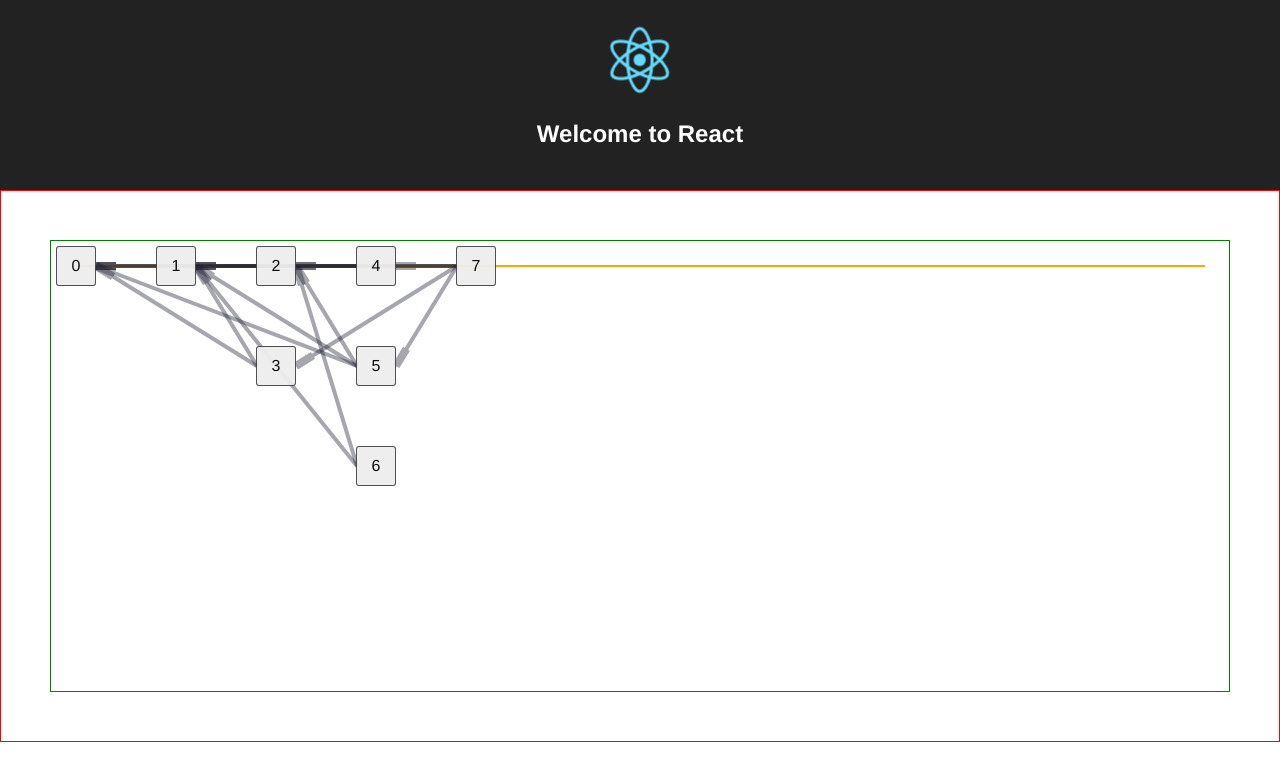
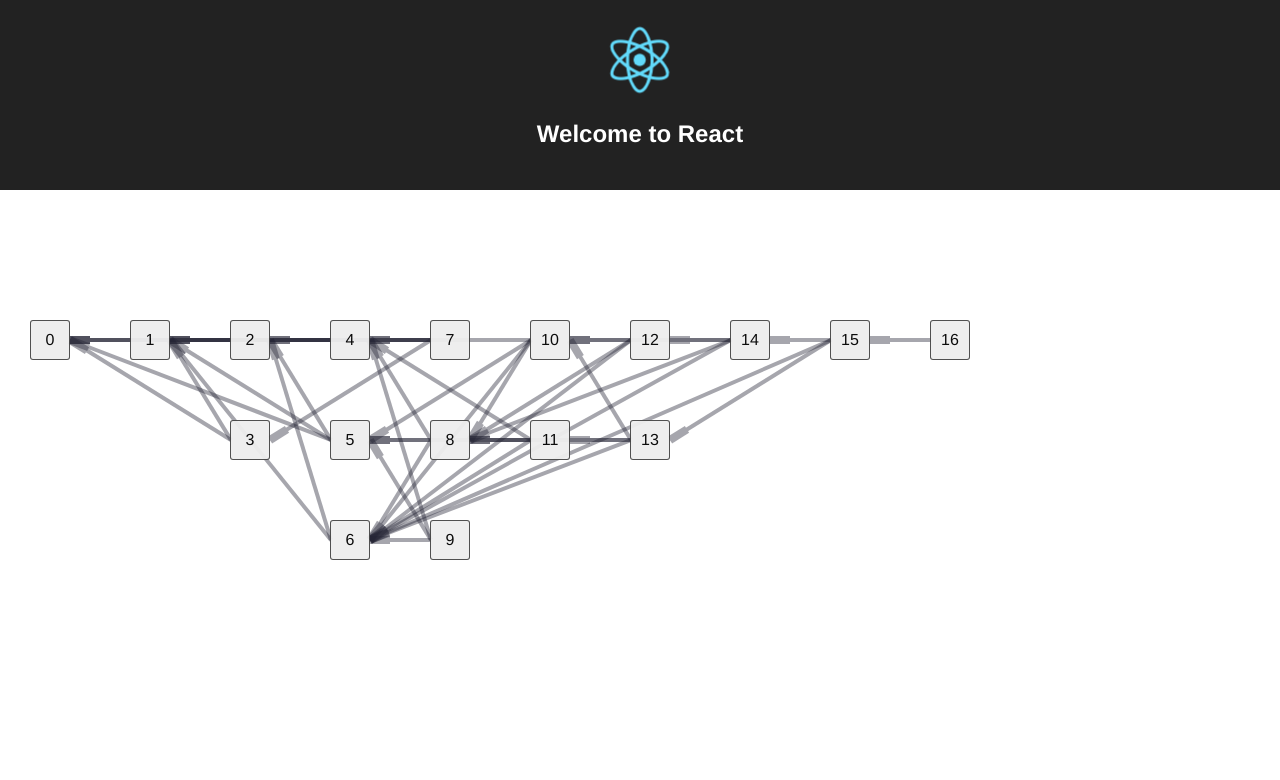
Before and after one commit to jomarip/blockdag-viewer, a React (Create React App) app: page / in a window 1280 px wide. Shown: the top 780 px of the page. Built offline with nearby package versions, Linux system fonts and the light colour scheme.

Commit message:
Refine container sizing and styles more

```diff
--- a/src/App.css
+++ b/src/App.css
@@ -21,7 +21,6 @@
 
 .App-intro {
   font-size: large;
-  border: 1px solid red;
   padding: 50px;
 }
 
--- a/src/App.js
+++ b/src/App.js
@@ -33,10 +33,42 @@ class App extends Component {
     });
 
     Daglib.addBlock(dag, {
-      links: [1, 2,3,4,5],
+      links: [1,2,3,4],
     });
 
+    Daglib.addBlock(dag, {
+      links: [4,5,6],
+    });
+    Daglib.addBlock(dag, {
+      links: [4,5,6],
+    });
 
+    Daglib.addBlock(dag, {
+      links: [4,5,6,8],
+    });
+    Daglib.addBlock(dag, {
+      links: [4,5,6,8],
+    });
+
+    Daglib.addBlock(dag, {
+      links: [6,8, 10],
+    });
+
+    Daglib.addBlock(dag, {
+      links: [6,8, 10, 11],
+    });
+
+    Daglib.addBlock(dag, {
+      links: [6,8, 10, 12],
+    });
+
+    Daglib.addBlock(dag, {
+      links: [6,13, 14],
+    });
+
+    Daglib.addBlock(dag, {
+      links: [15],
+    });
 
     return (
       <div className="App">
@@ -45,8 +77,8 @@ class App extends Component {
           <h1 className="App-title">Welcome to React</h1>
         </header>
         <div className="App-intro">
-          <DagDisplay dag={dag}></DagDisplay>
         </div>
+        <DagDisplay dag={dag}></DagDisplay>
       </div>
     );
   }
--- a/src/DagDisplay.css
+++ b/src/DagDisplay.css
@@ -1,11 +1,11 @@
 .DagDisplay {
-  outline: 1px solid green;
-  height: 400px;
-  padding: 25px;
+  padding: 0px;
+  overflow-y: scroll;
 }
 .DagDisplay__body {
   position: relative;
-  outline: 1px solid orange;
+  padding: 50px;
+  box-sizing: content-box;
 }
 
 .DagDisplay__Block {
--- a/src/DagDisplay.js
+++ b/src/DagDisplay.js
@@ -48,9 +48,14 @@ class DagDisplay extends Component {
 
     }
 
+    let bodyStyles = {
+      width: dagLayout.sizeX + 'px',
+      height: dagLayout.sizeY + 'px',
+    };
+
     return (
       <div className="DagDisplay">
-        <div className="DagDisplay__body">
+        <div className="DagDisplay__body" style={bodyStyles}>
           {bodyItems}
         </div>
       </div>
--- a/src/Daglib.js
+++ b/src/Daglib.js
@@ -88,9 +88,10 @@ function layout(dag, scaleX = 100, scaleY = 100) {
       links: currentLinks,
     });
   }
-  console.log(layoutBlocks)
 
   return {
+    sizeX: (maxHeight) * scaleX,
+    sizeY: (maxDepth - 1) * scaleY,
     blocks: layoutBlocks,
   }
 }
```
